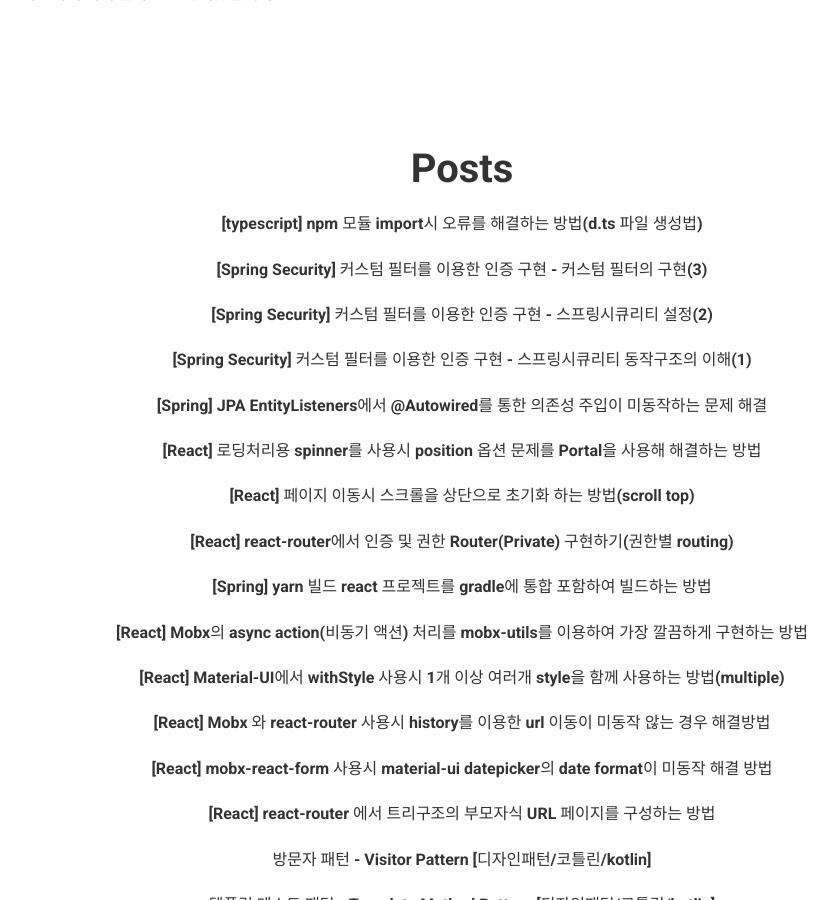
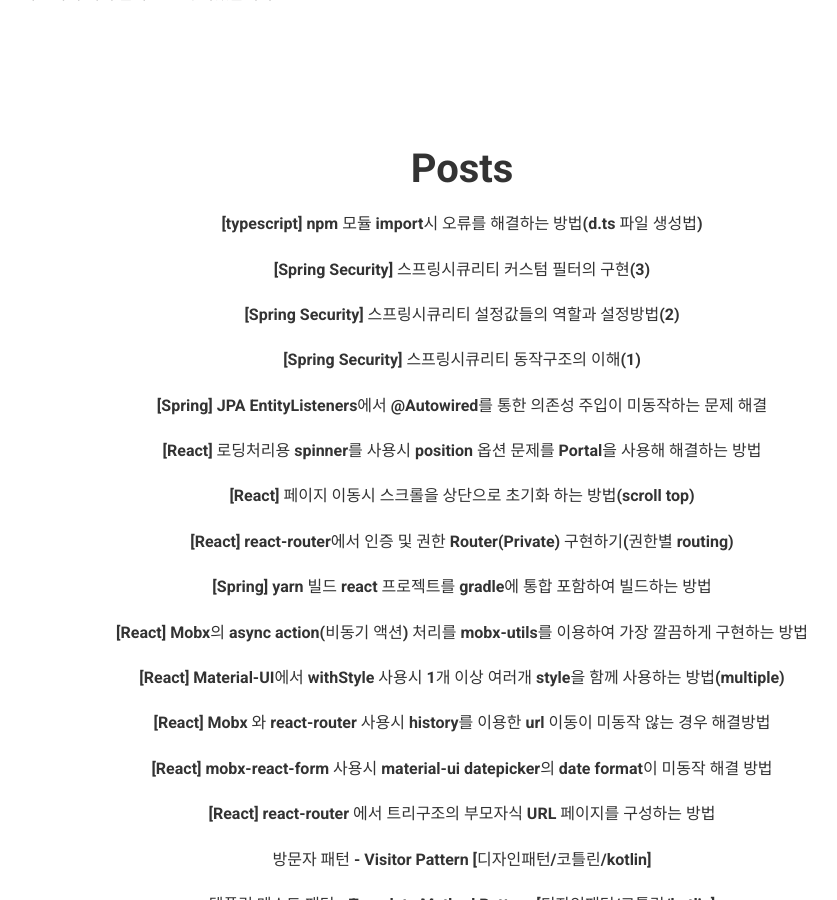
Before and after one commit to kimchanjung/blog-backup, a Jekyll site: the page built from _posts/spring/2020-07-01-spring-security-01.md, in a window 1280 px wide and 900 px high, scrolled down 4795 px. Shown: the whole window, without its empty margins (178-1015 px from the left). Built offline with Jekyll 4.4.1, drawn with Linux system fonts in a browser that asks for light colours; some of the changed text lies outside the part shown.

Commit message:
스프링시큐리티 제목수정

```diff
--- a/_posts/spring/2020-07-01-spring-security-01.md
+++ b/_posts/spring/2020-07-01-spring-security-01.md
@@ -1,7 +1,7 @@
 ---
 layout: post
-title: "[Spring Security] 커스텀 필터를 이용한 인증 구현 - 스프링시큐리티 동작구조의 이해(1)"
-description: "스프링시큐리티의 기본적인 동작구조와 별도의 인증을 도입할 때 필요한 커스텀인증필터를 작성하고 적용하는 방법을 알아봅니다"
+title: "[Spring Security] 스프링시큐리티 동작구조의 이해(1) "
+description: "스프링시큐리티의 기본적인 동작구조와 별도의 인증을 도입할 때 필요한 커스텀 필터를 작성하고 적용하는 방법을 알아봅니다"
 author: kimchanjung
 date: 2020-07-01 01:00:00 +0900
 categories: spring
--- a/_posts/spring/2020-07-02-spring-security-02.md
+++ b/_posts/spring/2020-07-02-spring-security-02.md
@@ -1,6 +1,6 @@
 ---
 layout: post
-title: "[Spring Security] 커스텀 필터를 이용한 인증 구현 - 스프링시큐리티 설정(2)"
+title: "[Spring Security] 스프링시큐리티 설정값들의 역할과 설정방법(2)"
 description: "스프링시큐리티의 여러가지 설정값들의 역할과 설정방법을 상세히 알아봅니다."
 author: kimchanjung
 date: 2020-07-02 12:00:00 +0900
--- a/_posts/spring/2020-07-03-spring-security-03.md
+++ b/_posts/spring/2020-07-03-spring-security-03.md
@@ -1,6 +1,6 @@
 ---
 layout: post
-title: "[Spring Security] 커스텀 필터를 이용한 인증 구현 - 커스텀 필터의 구현(3)"
+title: "[Spring Security] 스프링시큐리티 커스텀 필터의 구현(3)"
 description: "스프링시큐리티의 커스텀 필터를 생성하고 적용하는 방법을 예제코드와 함께 알아봅니다."
 author: kimchanjung
 date: 2020-07-03 14:00:00 +0900
```
